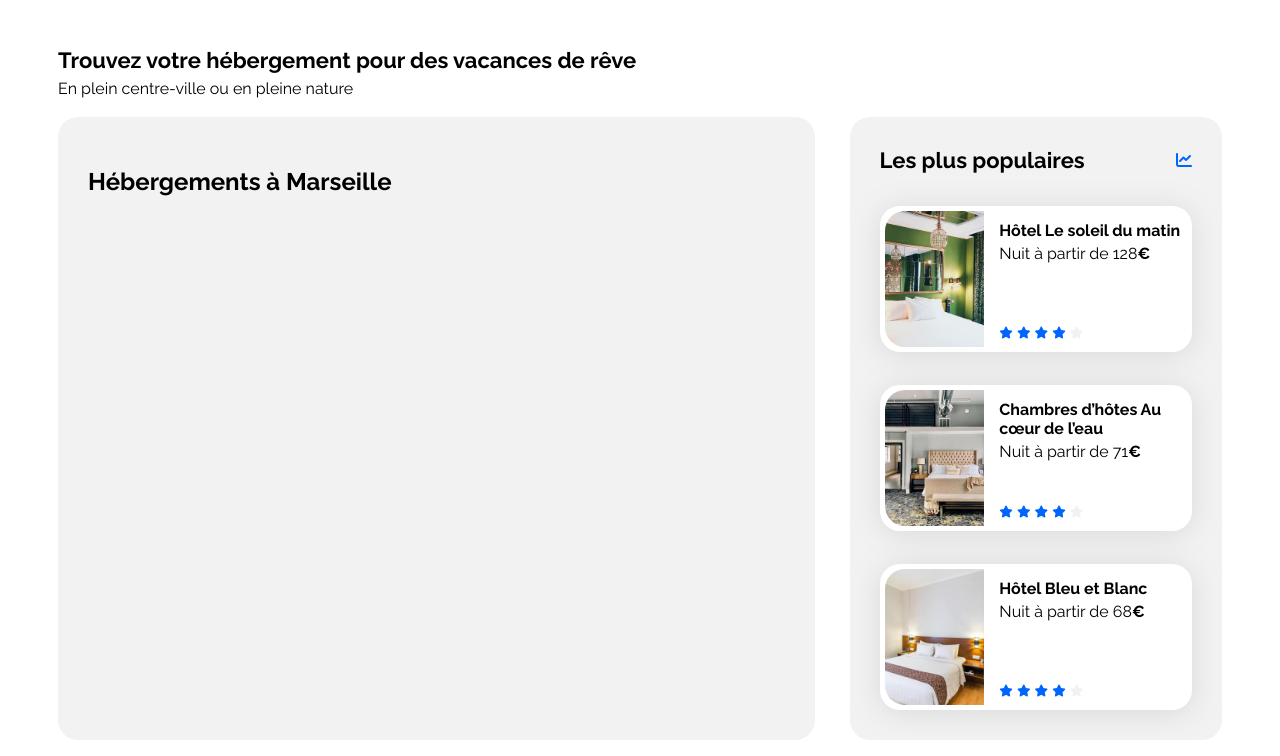
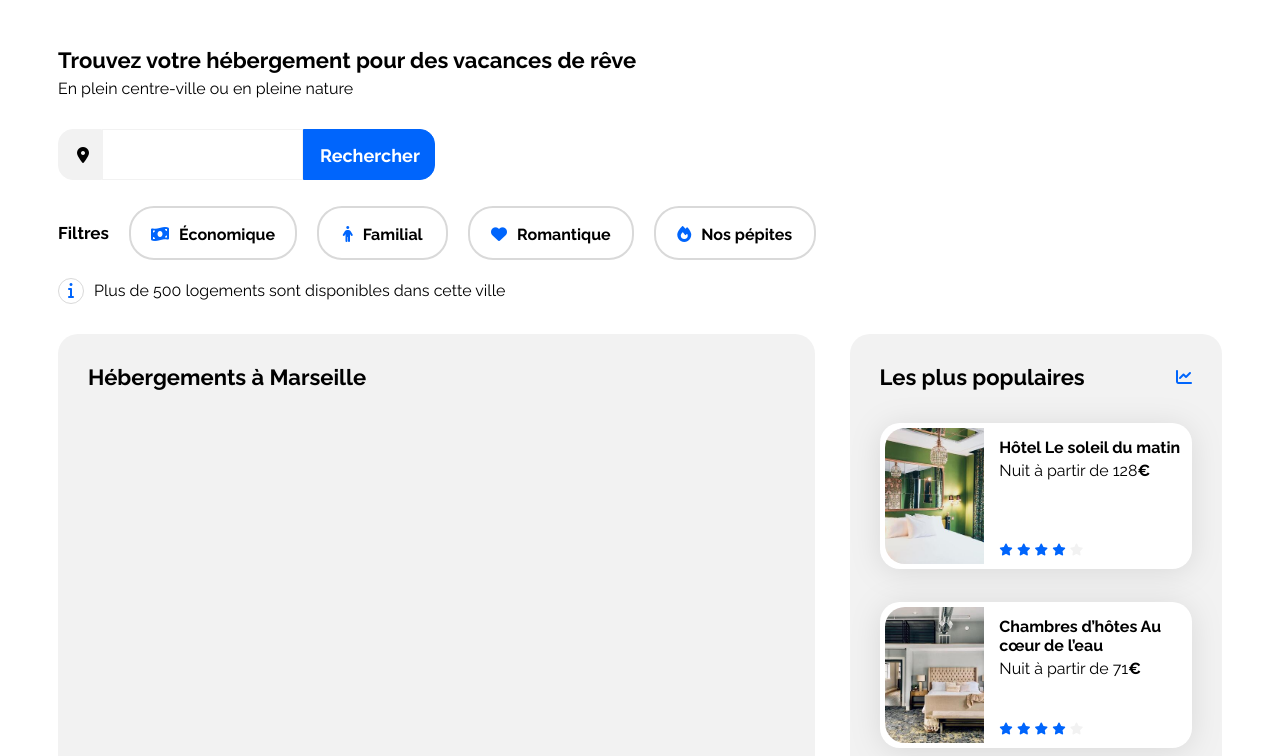
Before and after one commit to Niram96/Projet-2, a plain HTML site: page index.html in a window 1280 px wide. Shown: the part 44-800 px from the top of the page. Drawn offline with Linux system fonts and the light colour scheme.

Commit message:
Ajout barre de recherche et filtres

```diff
--- a/css/style.css
+++ b/css/style.css
@@ -1,4 +1,5 @@
-/****** Général ******/
+/****** General ******/
+
 * {
     font-family: 'Raleway', sans-serif;
 }
@@ -13,14 +14,14 @@
     color: var(--main-color);
 }
 
-/****** En-tête ******/
+/****** Header ******/
 
 nav {
     display: flex;
     flex-direction: row;
     align-items: center;
     justify-content: space-between;
-    font-family: Raleway;
+    font-family: 'Raleway';
     margin-top: 10px;
     margin-bottom: 50px;
 }
@@ -44,13 +45,13 @@ nav div a:hover {
     color: #0065FC;
 }
 
-/****** Recherche Hébergements ******/
+/****** Accommodation Search ******/
 
-.titre-hebergement {
+.accommodation-title {
     font-size: 22px;
 }
 
-.titre-hebergement .sous-titre-hebergement {
+.accommodation-title .accommodation-subtitle {
     font-weight: normal;
     font-size: 16px;
 }
@@ -95,48 +96,211 @@ body {
     color: var(--main-bg-color)
 }
 
-/****** Hebergements And Populaires ***********/
-.hebergements-and-populaires {
+/****** Search-bar ******/
+
+.search-bar {
+    display: flex;
+    flex-direction: row;
+    width: 377px;
+    height: 49px;
+    margin-top: 30px;
+    margin-bottom: 30px;
+    font-family: 'Raleway';
+}
+
+.search-bar .localization-point {
+    width: 50px;
+    height: 49px;
+    background-color: #F2F2F2;
+    border: 1px solid #F2F2F2;
+    border-radius: 15px 0px 0px 15px;
+}
+
+.search-bar .localization-point i {
+    position: relative;
+    width: 14px;
+    height: 18px;
+    top: 15.5px;
+    left: 18px;
+    color: #000000;
+}
+
+.search-bar .search-text input {
+    width: 195px;
+    height: 47px;
+    border-radius: 0;
+    border: 1px solid #F2F2F2;
+}
+
+.search-bar .search-button input {
+    padding: 15px 16px;
+    width: 132px;
+    height: 51px;
+    color: #ffffff;
+    font-size: 18px;
+    font-weight: bold;
+    background-color: #0065FC;
+    border: 1px solid #0065FC;
+    border-radius: 0px 15px 15px 0px;
+}
+
+.search-bar .search-button i {
+    visibility: hidden;
+}
+
+/****** Filters ******/
+
+.filters {
+    display: flex;
+    flex-direction: row;
+    width: 758px;
+    height: 50px;
+    align-items: center;
+    text-align: center;
+    font-family: 'Raleway';
+    color: #000000;
+    font-weight: bold;
+    margin-bottom: 20px;
+}
+
+.filter-name {
+    font-size: 17px;
+    margin-right: 20px;
+}
+
+.filter-title {
+    font-size: 16px;
+    color: #000000;
+    padding-left: 10px;
+}
+
+.filters i {
+    position: relative;
+    top: 17px;
+}
+
+.economic-filter {
+    width: 173px;
+    height: 50px;
+    border: 2px solid #D9D9D9;
+    border-radius: 25px;
+    color: #000000;
+    margin-right: 20px;
+}
+
+.economic-filter:hover {
+    background-color: #DEEBFF;
+}
+
+.familial-filter:hover {
+    background-color: #DEEBFF;
+}
+
+.romantic-filter:hover {
+    background-color: #DEEBFF;
+}
+
+.our-nuggets-filter:hover {
+    background-color: #DEEBFF;
+}
+
+.familial-filter {
+    width: 134px;
+    height: 50px;
+    border: 2px solid #D9D9D9;
+    border-radius: 25px;
+    color: #000000;
+    margin-right: 20px;
+
+}
+
+.romantic-filter {
+    width: 170px;
+    height: 50px;
+    border: 2px solid #D9D9D9;
+    border-radius: 25px;
+    color: #000000;
+    margin-right: 20px;
+}
+
+.our-nuggets-filter {
+    width: 167px;
+    height: 50px;
+    border: 2px solid #D9D9D9;
+    border-radius: 25px;
+    color: #000000;
+}
+
+.info {
+    display: flex;
+}
+
+.info-logo {
+    width: 24px;
+    height: 24px;
+    border: 1px solid #D9D9D9;
+    border-radius: 45px;
+    margin-bottom: 30px;
+}
+
+.info-logo i {
+    position: relative;
+    top: 2px;
+    left: 9px;
+}
+
+.info-txt {
+    font-size: 16px;
+    color: #000000;
+    padding-left: 10px;
+    margin-top: 3px;
+}
+
+/****** Accommodations And Populars ******/
+
+.accommodations-and-populars {
     display: flex;
     justify-content: space-between;
 }
 
-.hebergements-and-populaires section {
+.accommodations-and-populars section {
     background-color: var(--main-bg-color);
     border-radius: 20px;
     padding: 30px;
     box-sizing: border-box;
 }
 
-/****** Hebergements ***********/
-.hebergements {
+/****** Accommodations ******/
+
+.accommodations {
     width: 65%;
 }
 
-/****** Populaires ***********/
-.populaires {
+/****** Populars ******/
+
+.populars {
     width: 32%;
 }
 
-.populaires-title {
+.populars-title {
     display: flex;
     justify-content: space-between;
     align-items: center;
 }
 
-.populaires-cards .card {
+.populars-cards .card {
     display: flex;
     margin-top: 33px;
 }
 
-.populaires-cards img {
+.populars-cards img {
     width: 33%;
     height: 136px;
     border-top-left-radius: 20px;
     border-bottom-left-radius: 20px;
 }
 
-.populaires-cards .card-content {
+.populars-cards .card-content {
     width: 67%;
     padding-left: 15px;
     display: flex;
@@ -145,57 +309,60 @@ body {
     box-sizing: border-box;
 }
 
-.populaires-cards .card-title {
+.populars-cards .card-title {
     margin-top: 10px;
     margin-bottom: 4px;
 }
 
-.populaires-cards .card-subtitle {
+.populars-cards .card-subtitle {
     margin: 0;
 }
 
-.populaires-cards .card-rating {
+.populars-cards .card-rating {
     margin-bottom: 5px;
 }
 
-/* Le code ci-dessous correspond à la version responsive uniquement */
+/*************** Responsive Version ***************/
 
-/****** Media queries ***********/
+/****** Media Queries ******/
+
 /* Medium devices (tablets, less/equal than 1024px) */
+
 @media (max-width: 1024px) {
-    .hebergements-and-populaires {
+    .accommodations-and-populars {
         flex-direction: column;
     }
 
-    .hebergements {
+    .accommodations {
         width: 100%;
     }
 
-    .populaires {
+    .populars {
         width: 100%;
         margin-top: 50px;
     }
 
-    .populaires-cards {
+    .populars-cards {
         display: flex;
         flex-direction: row;
         justify-content: space-between;
     }
 
-    .populaires-cards .card {
+    .populars-cards .card {
         width: 30%;
     }
 
-    .populaires-cards .card-title {
+    .populars-cards .card-title {
         font-size: 14px;
     }
 
-    .populaires-cards .card-subtitle {
+    .populars-cards .card-subtitle {
         font-size: 13px;
     }
 }
 
 /* Small devices (phones, less than 768px) */
+
 @media (max-width: 767.98px) {
     /* ... */
 }
--- a/index.html
+++ b/index.html
@@ -11,9 +11,9 @@
     <link rel="stylesheet" href="https://cdnjs.cloudflare.com/ajax/libs/font-awesome/6.2.1/css/all.min.css"
         integrity="sha512-MV7K8+y+gLIBoVD59lQIYicR65iaqukzvf/nwasF0nqhPay5w/9lJmVM2hMDcnK1OnMGCdVK+iQrJ7lzPJQd1w=="
         crossorigin="anonymous" referrerpolicy="no-referrer" />
-    <!--Ajout des icônes Font Awesome-->
+    <!-- Font Awesome icons -->
     <script src="https://kit.fontawesome.com/944be96b40.js" crossorigin="anonymous"></script>
-    <!--------------------------------->
+    <!------------------------>
     <link rel="stylesheet" href="./css/style.css">
 </head>
 
@@ -25,27 +25,70 @@
                     <img src="images/logo/Booki.png" alt="Logo Booki"/>
                 </a>
                 <div>
-                    <a href="#hebergements">Hébergements</a>
-                    <a href="#activites">Activités</a>
+                    <a href="#accommodations">Hébergements</a>
+                    <a href="#activities">Activités</a>
                 </div>
             </nav>
         </header>
         <main>
-            <div class="recherche-herbegement">
-                <h2 class="titre-hebergement">Trouvez votre hébergement pour des vacances de rêve<br>
-                    <span class="sous-titre-hebergement">En plein centre-ville ou en pleine nature</span>
+            <div class="accommodation-search">
+                <h2 class="accommodation-title">Trouvez votre hébergement pour des vacances de rêve<br>
+                    <span class="accommodation-subtitle">En plein centre-ville ou en pleine nature</span>
                 </h2>
             </div>
-            <div class="hebergements-and-populaires">
-                <section class="hebergements">
-                    <h2 id="hebergements">Hébergements à Marseille</h2>
+            <form method="get" action="">
+                <div class="search-bar">
+                    <div class="localization-point">
+                        <i class="fa-sharp fa-solid fa-location-dot"></i>
+                    </div>
+                    <div class="search-text">
+                        <input type="text" name="search" id="search">
+                    </div>
+                    <div class="search-button">
+                        <input type="submit" value="Rechercher">
+                        <i class="fa-sharp fa-solid fa-magnifying-glass"></i>
+                    </div>
+                </div>
+            </form>
+            <div class="filters">
+                <span class="filter-name">Filtres</span>
+                <div class="economic-filter">
+                    <a href="" alt="Filtre Économique">
+                        <i class="fa-solid fa-money-bill-wave"><span class="filter-title">Économique</span></i>
+                    </a>
+                </div>
+                <div class="familial-filter">
+                    <a href="" alt="Filtre Familial">
+                        <i class="fa-solid fa-person"><span class="filter-title">Familial</span></i>
+                    </a>
+                </div>
+                <div class="romantic-filter">
+                    <a href="" alt="Filtre Romantique">
+                        <i class="fa-solid fa-heart"><span class="filter-title">Romantique</span></i>
+                    </a>
+                </div>
+                <div class="our-nuggets-filter">
+                    <a href="" alt="Filtre Nos pépites">
+                        <i class="fa-solid fa-fire"><span class="filter-title">Nos pépites</span></i>
+                    </a>
+                </div>
+            </div>
+                <div class="info">
+                    <div class="info-logo">
+                        <i class="fa-solid fa-info"></i>
+                    </div>
+                    <span class="info-txt">Plus de 500 logements sont disponibles dans cette ville</span>
+                </div>
+            <div class="accommodations-and-populars">
+                <section class="accommodations">
+                    <h2 class="section-title" id="accommodations">Hébergements à Marseille</h2>
                 </section>
-                <section class="populaires">
-                    <div class="populaires-title">
+                <section class="populars">
+                    <div class="populars-title">
                         <h2 class="section-title">Les plus populaires</h2>
                         <i class="fa-solid fa-chart-line" aria-hidden="true"></i>
                     </div>
-                    <div class="populaires-cards">
+                    <div class="populars-cards">
                         <article class="card">
                             <img src="./images/hebergements/emile-guillemot.jpg" alt="Image de la chambre d'hôtel montrant un lit">
                             <div class="card-content">
@@ -100,8 +143,8 @@
                     </div>
                 </section>
             </div>
-            <section class="activites">
-                <h2 id="activites">Activités à Marseille</h2>
+            <section class="activities">
+                <h2 class="section-title" id="activities">Activités à Marseille</h2>
             </section>
 
         </main>
```
